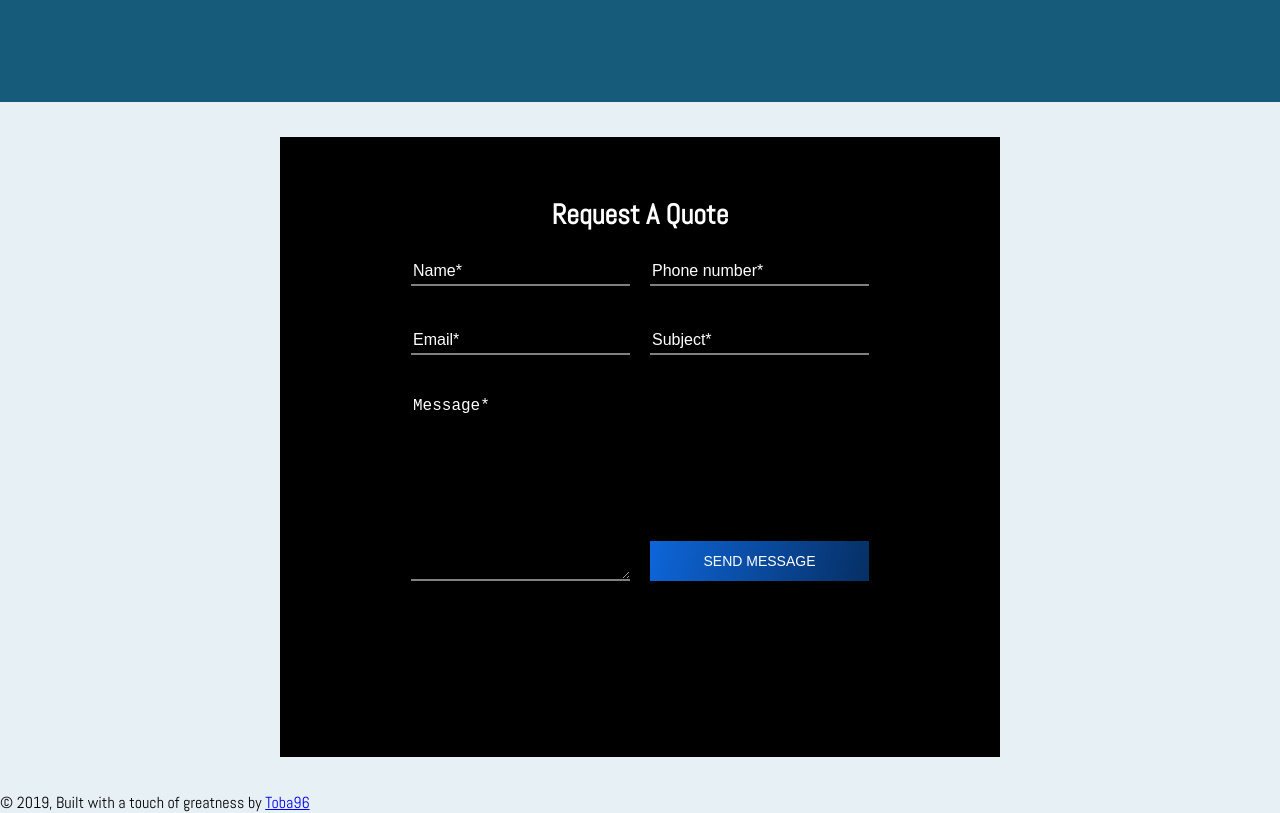
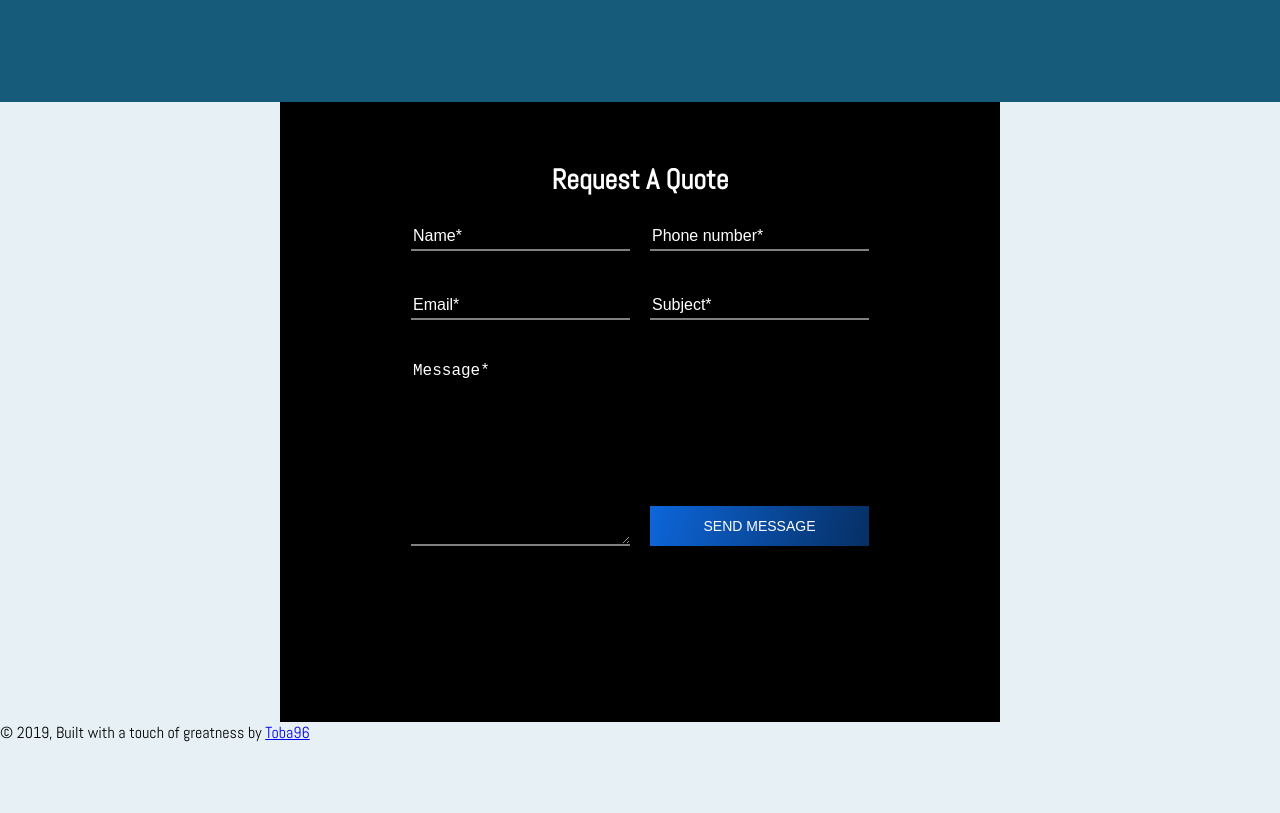
Before and after one commit to oluwatoba1/Constrodekorpools, a Gatsby site: page / in a window 1280 px wide. Shown: the part 1692-2505 px from the top of the page. After the commit the page ends 2435 px from the top, so only its background shows below. Built offline with nearby package versions, Linux system fonts and the light colour scheme; Gatsby itself is replaced by a stand-in of ours.

Commit message:
constro get-quote

```diff
--- a/src/pages/index.js
+++ b/src/pages/index.js
@@ -183,11 +183,6 @@ const WhyUsBody = styled.p`
 const QuoteGroup = styled.div`
 
   position: relative;
-  padding: 35px 70px;
-
-  @media (max-width: 720px) {
-    padding: 20px;
-  }
 
 `
 
@@ -209,9 +204,9 @@ const Quote = styled.div`
   }
 
   @media (max-width: 720px) {
-    padding: 20px;
+    padding: 30px 15px;
     height: 550px;
-    width: 320px;
+    width: 350px;
 
   h4 {
     font-size: 24px;
```
